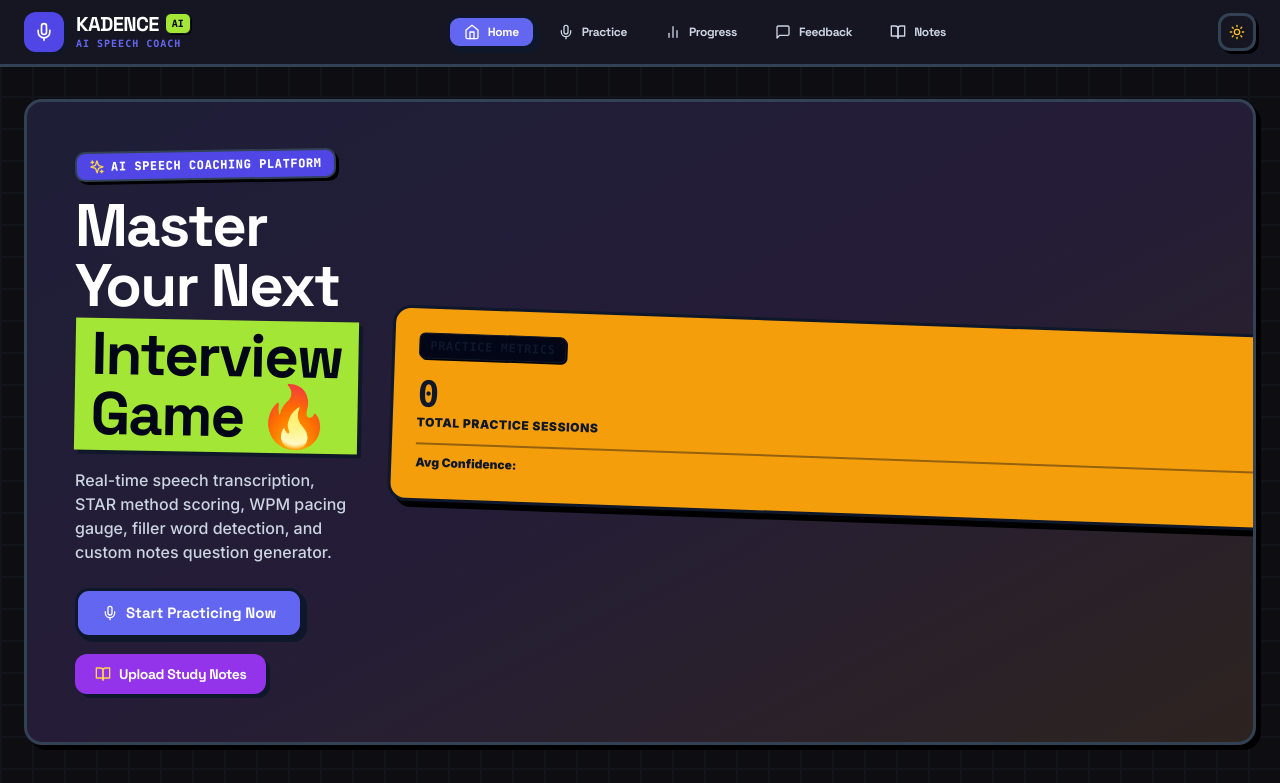
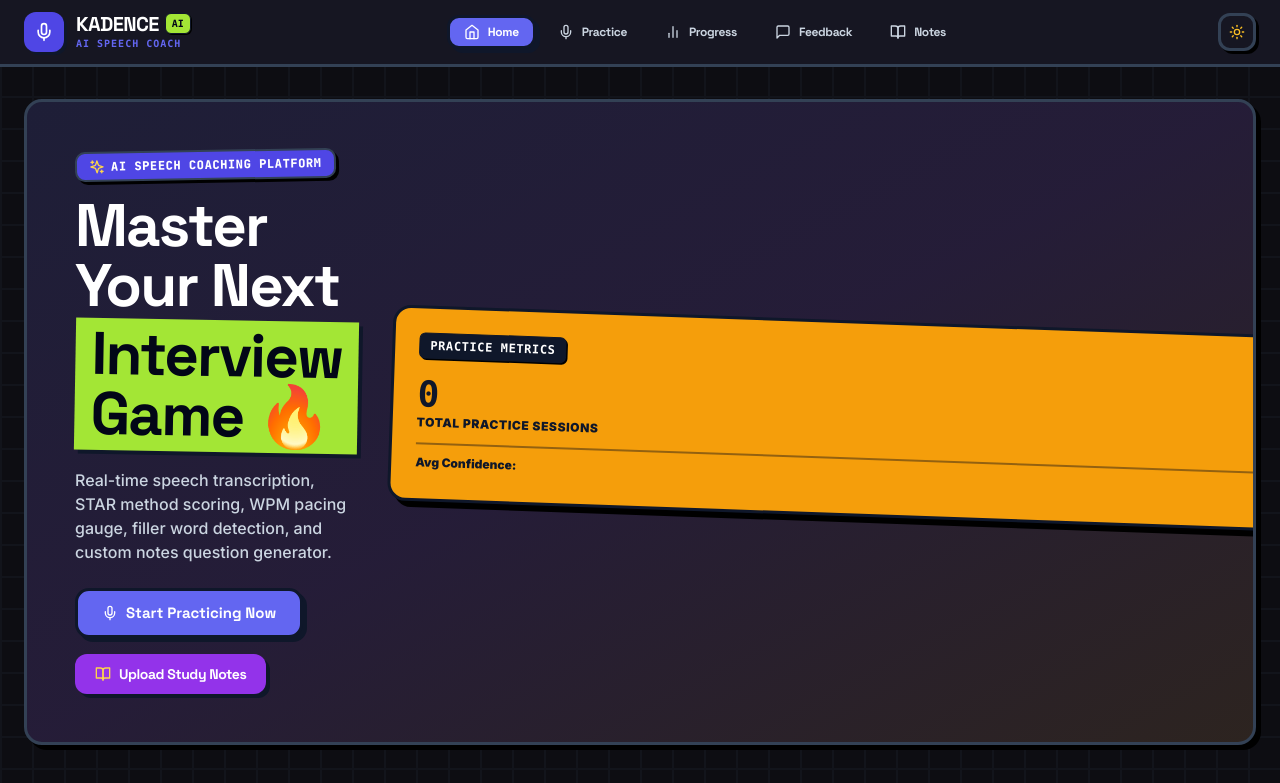
Before and after one commit to muditchaudhary29/kadence, a React (Vite) app: page / in a window 1280 px wide. Shown: the top 783 px of the page. Built offline with nearby package versions, Linux system fonts and the light colour scheme.

Commit message:
Fix PRACTICE METRICS badge text contrast: enforce pure white text (#FFFFFF) on pitch-black background using .hero-badge-text CSS rule

```diff
--- a/src/components/Dashboard.jsx
+++ b/src/components/Dashboard.jsx
@@ -147,10 +147,10 @@ export default function Dashboard({ onNavigate, profile, recentSessions = [] })
         {/* Hero Interactive 3D Metric Box (Brighter Sunshine Yellow in Light Mode, Electric Amber Gold in Dark Mode) */}
         <Card3D className="hero-metrics-card w-full md:w-76 p-6 rounded-2xl border-3 border-slate-900 rotate-2 shrink-0 cursor-pointer">
           <div className="flex items-center justify-between mb-4">
-            <span className="text-xs font-mono font-black uppercase tracking-wider !bg-slate-950 !text-white px-2.5 py-1 rounded-md border border-slate-900 shadow-[1.5px_1.5px_0px_#000]">
+            <span className="hero-badge-text text-xs font-mono font-black uppercase tracking-wider px-2.5 py-1 rounded-md border border-slate-900 shadow-[1.5px_1.5px_0px_#000]">
               PRACTICE METRICS
             </span>
-            <Target className="w-6 h-6 stroke-[2.5]" />
+            <Target className="w-6 h-6 stroke-[2.5]" style={{ color: '#0F172A' }} />
           </div>
 
           <div className="space-y-3">
--- a/src/index.css
+++ b/src/index.css
@@ -100,16 +100,13 @@ h1, h2, h3, h4, h5, .font-heading {
 }
 
 /* ─────────────────────────────────────────────────────────────
-   HERO PRACTICE METRICS CARD (Strict Mode-Aware Yellow Styling)
+   HERO PRACTICE METRICS CARD (Strict Yellow/Gold Styling)
 ───────────────────────────────────────────────────────────── */
 .light .hero-metrics-card {
   background-color: #FACC15 !important; /* Electric Sunshine Yellow */
   color: #0F172A !important;
   border: 3px solid #0F172A !important;
   box-shadow: 6px 6px 0px #0F172A !important;
-}
-.light .hero-metrics-card * {
-  color: #0F172A !important;
 }
 
 .dark .hero-metrics-card {
@@ -118,8 +115,21 @@ h1, h2, h3, h4, h5, .font-heading {
   border: 3px solid #0F172A !important;
   box-shadow: 6px 6px 0px #000000 !important;
 }
-.dark .hero-metrics-card * {
+
+.hero-metrics-card h1,
+.hero-metrics-card h2,
+.hero-metrics-card h3,
+.hero-metrics-card h4,
+.hero-metrics-card p,
+.hero-metrics-card div:not(.hero-badge-container) {
   color: #0F172A !important;
+}
+
+/* PRACTICE METRICS Badge Text: Pure White Text on Pitch Black Badge */
+.hero-badge-text,
+.hero-metrics-card .hero-badge-text {
+  color: #FFFFFF !important;
+  background-color: #0F172A !important;
 }
 
 /* ─────────────────────────────────────────────────────────────
```
